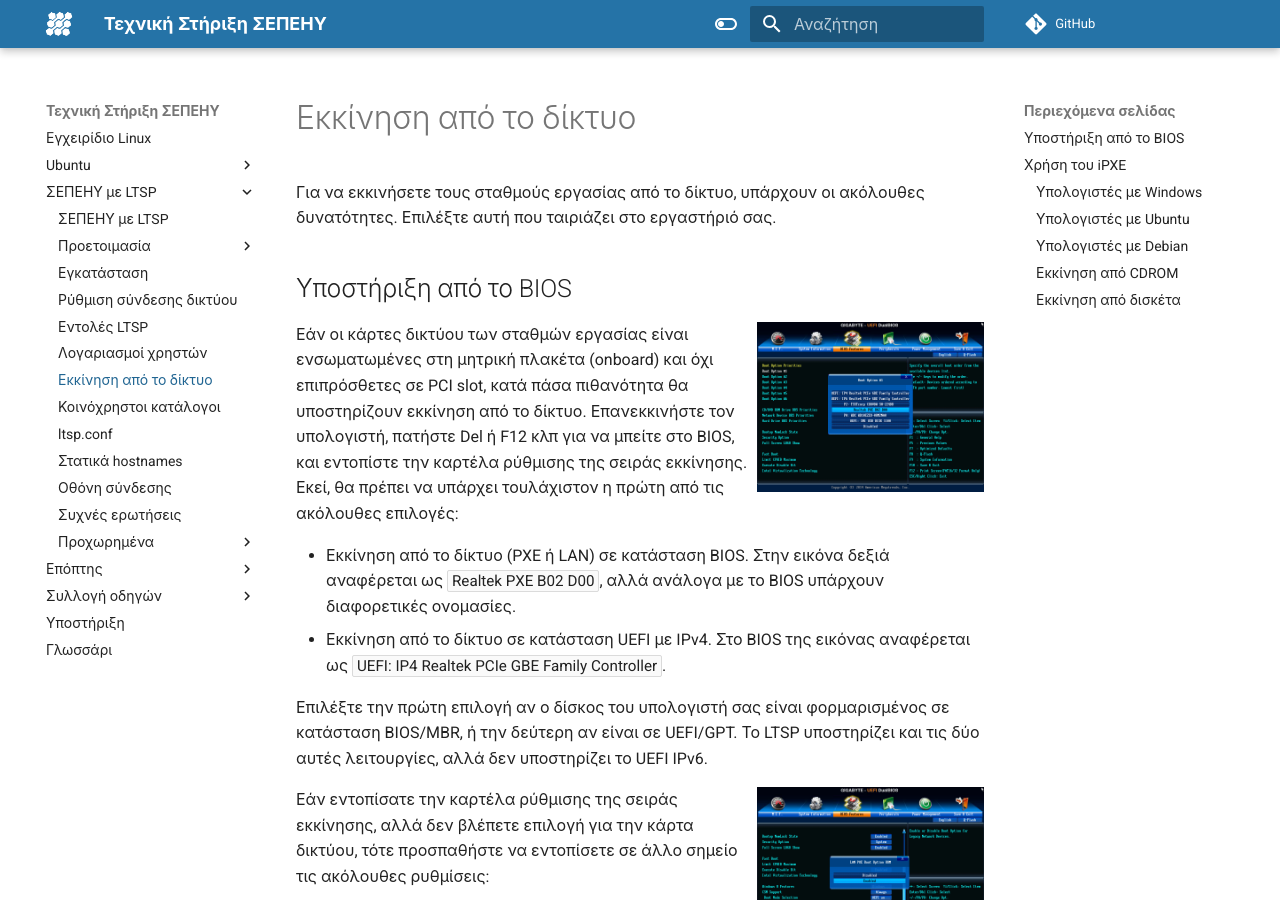
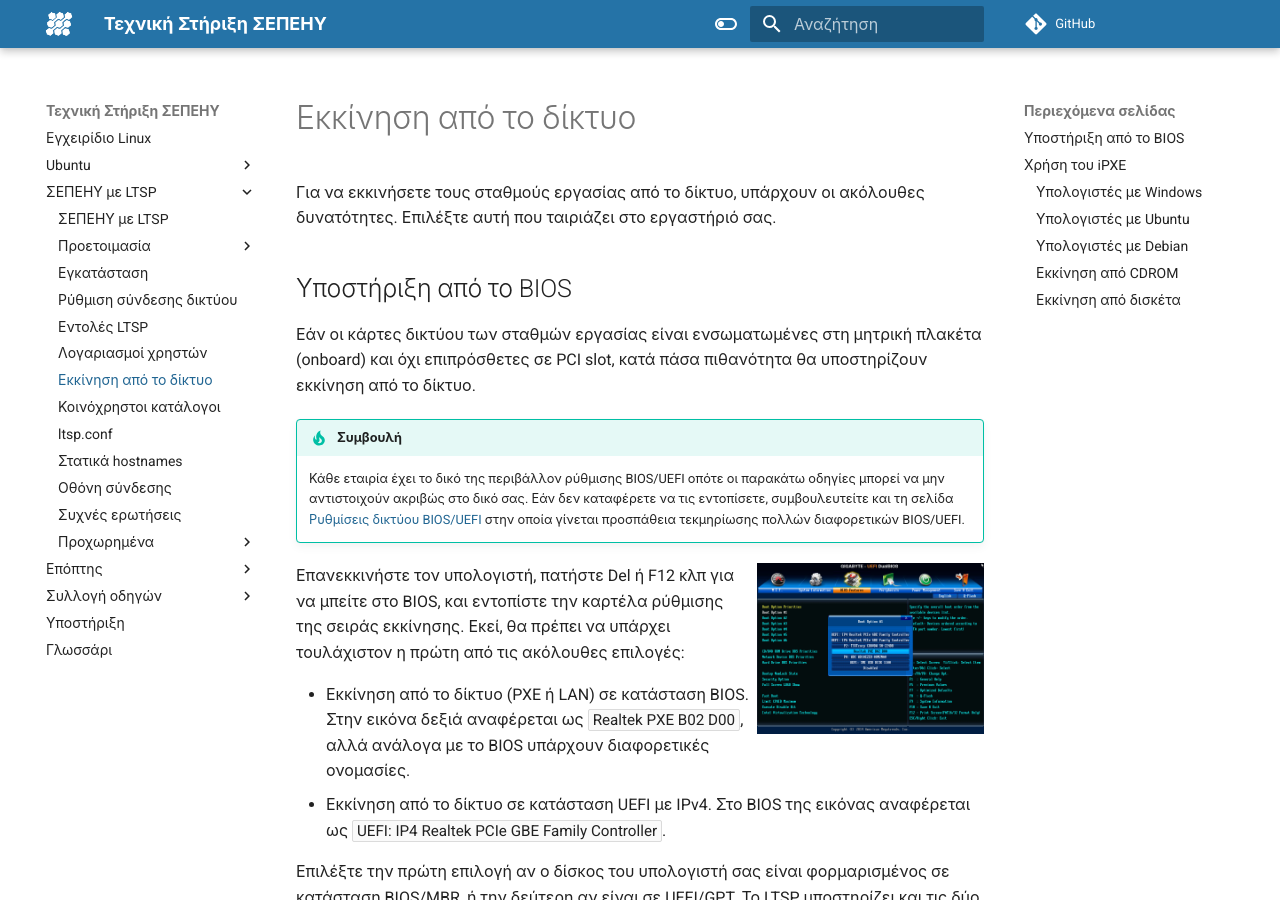
Before and after one commit to siahos/el.ltsp.org, an MkDocs documentation site: the page built from docs/ltsp/netboot.md, in a window 1280 px wide and 900 px high. Built offline with MkDocs 1.6.1 and Material for MkDocs 9.7.7, drawn with Linux system fonts in a browser that asks for light colours; comment, search, counter and statistics services are not loaded.

Commit message:
Add bios-uefi

```diff
--- a/docs/ltsp/netboot.md
+++ b/docs/ltsp/netboot.md
@@ -5,12 +5,21 @@
 
 ## Υποστήριξη από το BIOS
 
-[![](netboot-bios1.png)](netboot-bios1.png)Εάν οι κάρτες δικτύου των σταθμών
-εργασίας είναι ενσωματωμένες στη μητρική πλακέτα (onboard) και όχι επιπρόσθετες
-σε PCI slot, κατά πάσα πιθανότητα θα υποστηρίζουν εκκίνηση από το δίκτυο.
-Επανεκκινήστε τον υπολογιστή, πατήστε Del ή F12 κλπ για να μπείτε στο BIOS, και
-εντοπίστε την καρτέλα ρύθμισης της σειράς εκκίνησης. Εκεί, θα πρέπει να υπάρχει
-τουλάχιστον η πρώτη από τις ακόλουθες επιλογές:
+Εάν οι κάρτες δικτύου των σταθμών εργασίας είναι ενσωματωμένες στη μητρική
+πλακέτα (onboard) και όχι επιπρόσθετες σε PCI slot, κατά πάσα πιθανότητα θα
+υποστηρίζουν εκκίνηση από το δίκτυο.
+
+!!! tip "Συμβουλή"
+    Κάθε εταιρία έχει το δικό της περιβάλλον ρύθμισης BIOS/UEFI οπότε οι
+    παρακάτω οδηγίες μπορεί να μην αντιστοιχούν ακριβώς στο δικό σας. Εάν δεν
+    καταφέρετε να τις εντοπίσετε, συμβουλευτείτε και τη σελίδα [Ρυθμίσεις
+    δικτύου BIOS/UEFI](../guides/bios-uefi/index.md) στην οποία γίνεται
+    προσπάθεια τεκμηρίωσης πολλών διαφορετικών BIOS/UEFI.
+
+[![](netboot-bios1.png)](netboot-bios1.png)Επανεκκινήστε τον υπολογιστή,
+πατήστε Del ή F12 κλπ για να μπείτε στο BIOS, και εντοπίστε την καρτέλα
+ρύθμισης της σειράς εκκίνησης. Εκεί, θα πρέπει να υπάρχει τουλάχιστον η πρώτη
+από τις ακόλουθες επιλογές:
 
 -   Εκκίνηση από το δίκτυο (PXE ή LAN) σε κατάσταση BIOS. Στην εικόνα δεξιά
     αναφέρεται ως ***Realtek PXE B02 D00***, αλλά ανάλογα με το BIOS υπάρχουν
--- a/mkdocs.yml
+++ b/mkdocs.yml
@@ -108,7 +108,6 @@ nav:
     - epoptes/on-ltsp-client.md
   - Συλλογή οδηγών:
     - guides/index.md
-    - guides/guides-proposed.md
     - guides/alice/index.md
     - guides/appinventor/index.md
     - guides/arduino/index.md
@@ -127,6 +126,7 @@ nav:
     - guides/clean-upgrade/index.md
     - guides/mate-system-monitor/index.md
     - guides/kernels/index.md
+    - guides/bios-uefi/index.md
     - guides/contributing/index.md
   - support/index.md
   - glossary/index.md
```
Also changed, not shown: docs/epoptes/lan-benchmark.md (+1 -1 lines), docs/guides/bios-uefi/index.md (added, +46 -0 lines), docs/guides/index.md (+1 -0 lines).
